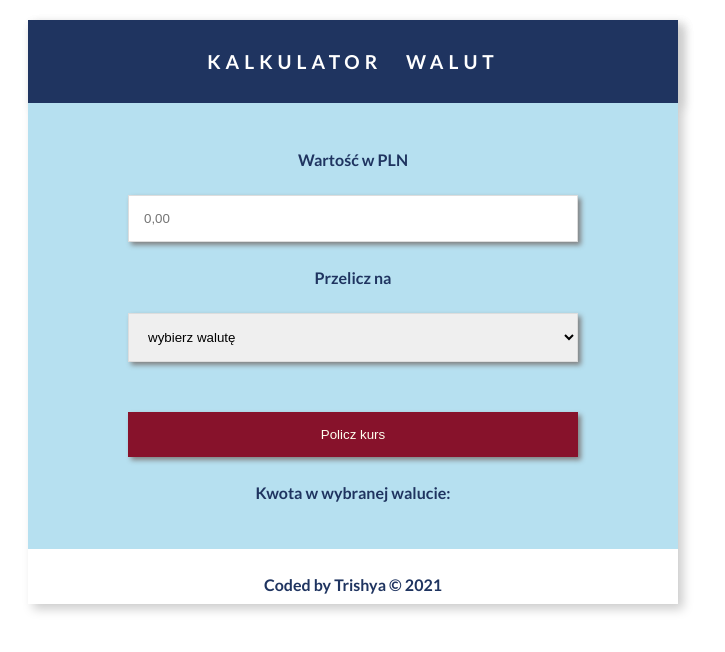
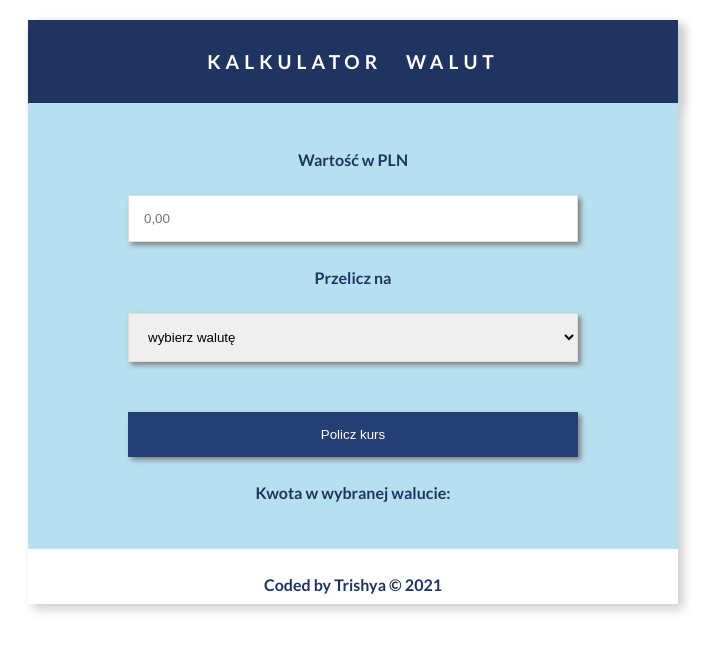
Before and after one commit to patrycja-i-lesniak/currency-converter-react-ver-1, a React (Create React App) app: page / in a window 1280 px wide. In both pictures the pointer is over the button "Policz kurs". Shown: the top 652 px of the page, without its empty margins (0-725 px from the left). Built offline with nearby package versions, Linux system fonts and the light colour scheme.

Commit message:
button color changed

```diff
--- a/src/Button/style.css
+++ b/src/Button/style.css
@@ -11,9 +11,9 @@
 }
 
 .button:hover {
-  background-color: hsl(347, 77%, 30%);
+  background-color: hsl(221, 51%, 30%);
 }
 
 .button:active {
-  background-color: hsl(347, 77%, 50%);
+  background-color:hsl(221, 51%, 45%);
 }
```
